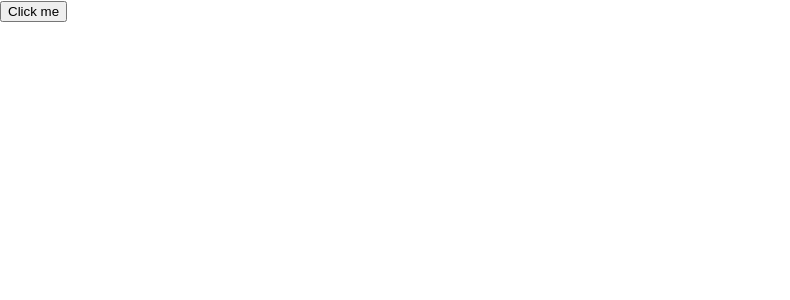
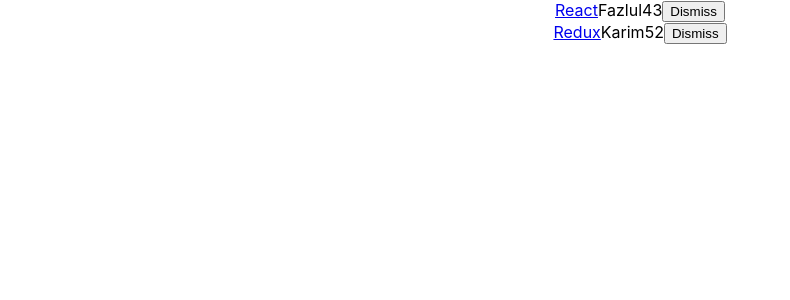
Before and after one commit to Arifkarimm/ReactJS-for-Frontend-Developers, a React (Create React App) app in the folder news-series-api/: page / in a window 1280 px wide. Shown: the top 300 px of the page, without its empty margins (0-790 px from the left). Built offline with nearby package versions, Linux system fonts and the light colour scheme.

Commit message:
JS Includes Function

```diff
--- a/news-series-api/src/App.js
+++ b/news-series-api/src/App.js
@@ -1,25 +1,69 @@
 import React, { Component } from 'react';
 import './App.css';
 
+const list = [
+	{
+		title: "React",
+		url: "https://reactjs.org/",
+		author: "Fazlul",
+		num_commemts: 4,
+		points: 3,
+		objectID: 0,
+	},
 
+	{
+		title: "Redux",
+		url: "https://redux.js.org/",
+		author: "Karim",
+		num_commemts: 5,
+		points: 2,
+		objectID: 1,
+	},
+];
 
 class App extends Component {
 
-	constructor(){
-		super();
+	constructor(props){
+		super(props);
 
-		this.onClickMe = () => {
-			console.log(this);
+		this.state = {
+			list
 		}
+
+		this.onDismiss = this.onDismiss.bind(this);
 	}
 
+	onDismiss(id){
+		// function isNotid(item){
+		// 	return item.objectID !== id;
+		// }
+
+		const isNotid = item => item.objectID !== id;
 
 
+		const updateList = this.state.list.filter(isNotid);
 
+		// const updateList = this.state.list.filter(item => item.objectID !== id);
+
+		this.setState({ list: updateList })
+	}
 
   render(){
     return(
-      <button type="button" onClick={this.onClickMe}>Click me</button>
+      <div className="App">
+       {this.state.list.map(item =>(
+	       		<div key={item.objectID} className="fetch-item-data">
+	       			<span><a href={item.title}>{item.title}</a></span>
+	       			<span>{item.author}</span>
+	       			<span>{item.num_commemts}</span>
+	       			<span>{item.points}</span>
+	       			<span>
+	       				<button type="button" onClick={() => this.onDismiss(item.objectID)}>Dismiss</button>
+	       			</span>
+	       		</div>
+	       	)
+       )}
+      </div>
     )
   }
 }
```
Also changed, not shown: 1 other file (tests, documents, lock files or other folders).
